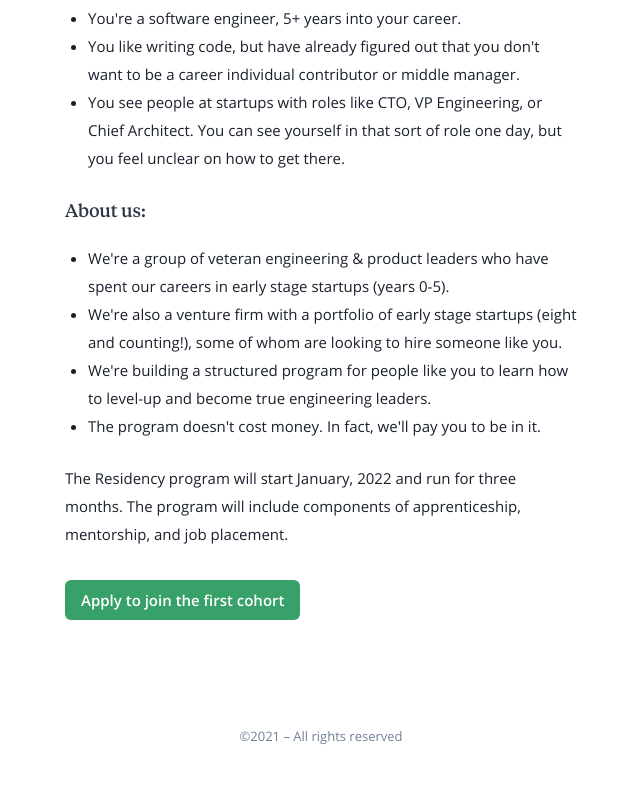
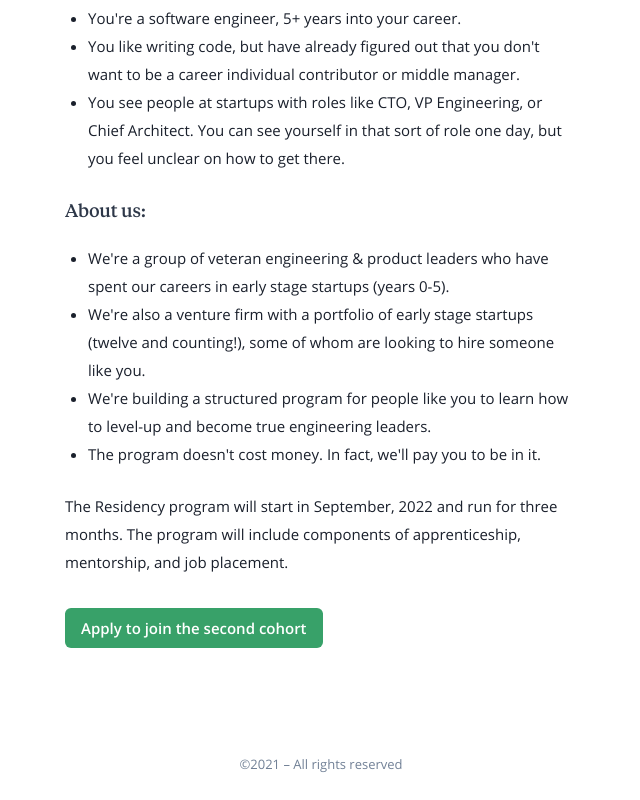
Before and after one commit to rootsystem-dev/rootsystem.com, a Next.js app: page /apply in a window 1280 px wide. Shown: the part 404-1204 px from the top of the page, without its empty margins (319-959 px from the left). Before the commit the page ends 1176 px from the top, so only its background shows below. Built offline with nearby package versions, Linux system fonts and the light colour scheme.

Commit message:
changing Engineer in Residence to second cohort

```diff
--- a/pages/apply/index.jsx
+++ b/pages/apply/index.jsx
@@ -16,7 +16,7 @@ export default function ApplyPage ({ }) {
   const { colorMode } = useColorMode()
   const { isOpen, onOpen, onClose } = useDisclosure()
   const pageName = 'Residency | Root System'
-  const pageDesc = 'Apply to join the first cohort!'
+  const pageDesc = 'Apply to join the second cohort!'
 
   return (
     <>
@@ -88,7 +88,7 @@ export default function ApplyPage ({ }) {
               We're a group of veteran engineering &amp; product leaders who have spent our careers in early stage startups (years 0-5).
             </ListItem>
             <ListItem>
-              We're also a venture firm with a portfolio of early stage startups (eight and counting!), some of whom are looking to hire someone like you.
+              We're also a venture firm with a portfolio of early stage startups (twelve and counting!), some of whom are looking to hire someone like you.
             </ListItem>
             <ListItem>
               We're building a structured program for people like you to learn how to level-up and become true engineering leaders.
@@ -99,11 +99,11 @@ export default function ApplyPage ({ }) {
           </UnorderedList>
 
           <Text fontSize="md" mb={8}>
-            The Residency program will start January, 2022 and run for three months.  The program will include components of apprenticeship, mentorship, and job placement.
+            The Residency program will start in September, 2022 and run for three months.  The program will include components of apprenticeship, mentorship, and job placement.
           </Text>
 
           <Button mb={12} onClick={onOpen}>
-            Apply to join the first cohort
+            Apply to join the second cohort
           </Button>
         </Box>
       </Box>
```
